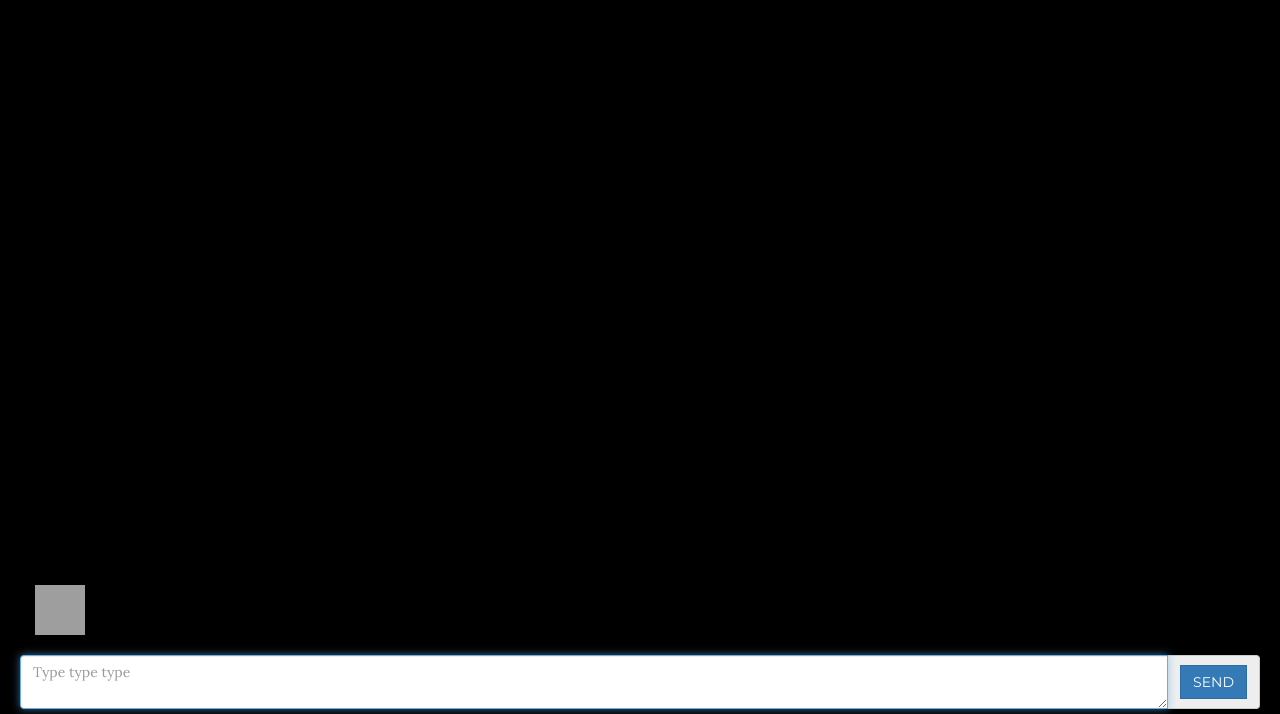
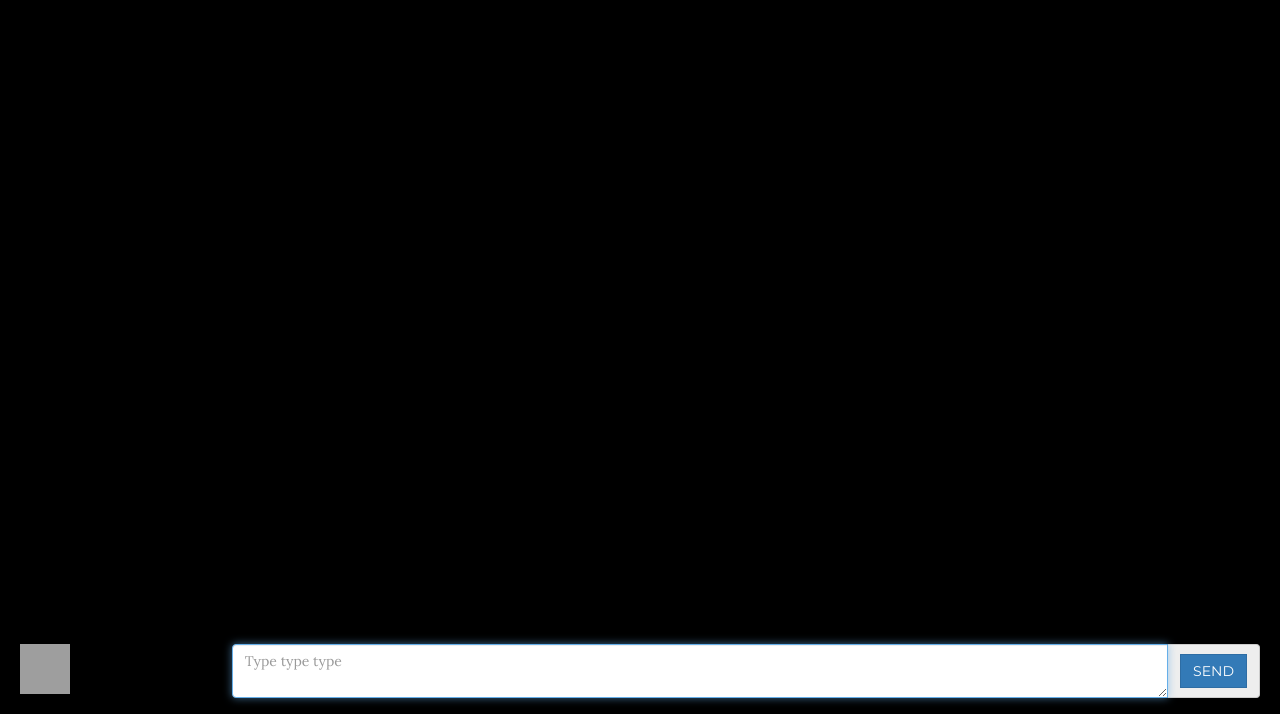
Before and after one commit to politeauthority/ChatSec, a Flask app: page /chat in a window 1280 px wide. Shown: the part 86-800 px from the top of the page. Run offline with Flask 2, Linux system fonts and the light colour scheme; the visitor is signed in with stand-in values (Sample User, id 1); some libraries are stand-ins or nearby versions; grey boxes are pictures that could not be loaded.

Commit message:
Cleaning up some of the chat window

```diff
--- a/app/static/css/main.css
+++ b/app/static/css/main.css
@@ -50,14 +50,17 @@ html,body{
 .typing {
     border-bottom:0px !important;
 }
+
 .no_break_above {
     margin-top:0 !important;
     padding-top:0 !important;
     border-top: 0 !important;
+    line-height: .8;
 }
 .no_break_below {
     margin-bottom:0 !important;
     padding-bottom:0 !important;
+
 }
 #text_box{
     bottom:0px;
--- a/app/templates/chat.html
+++ b/app/templates/chat.html
@@ -36,21 +36,9 @@
 
     <section id="chat_window" class="container-fluid">
         <div class="row">
-            <!-- Chat Users # Non existant functionality currently :/ -->
-            <div class="col-xs-12 col-md-3 hidden-sm hidden-xs">
-                <!--
-                <h3>Users</h3>
-                <ul id="user_list">
-                    <li>
-                        <img class="user-image" src="/static/imgs/avatars/white/{{avatar}}">
-                        You
-                    </li>
-                </ul>
-                -->
-            </div>
 
             <!-- Chat Content -->
-            <div class="col-xs-12 col-md-8">
+            <div class="col-xs-12 col-sm-12 col-md-8">
                 <ul id="chat">
                     <li class="row typing" data-user="" data-date="">
                         <div class="col-sm-1 col-md-1 user_image">
@@ -69,12 +57,10 @@
 
         <!-- Chat TextBox -->
         <div id="text_box" class="row">
-            <div class="col-md-8 hidden-sm hidden-xs form-group form-group-lg">
-                <label class="col-sm-1 control-label" for="formGroupInputLarge">
-                    <img height="50" width="50" src="/static/imgs/avatars/white/{{avatar}}">
-                </label>
+            <div class="col-md-2 hidden-sm hidden-xs form-group form-group-lg">
+                <img height="50" width="50" src="/static/imgs/avatars/white/{{avatar}}">
             </div>
-            <div class="col-xs-12">
+            <div class="col-xs-12 col-md-10" >
                 <div class="input-group">
                     <textarea id="textbox" class="form-control" type="text" id="formGroupInputLarge" placeholder="Type type type"></textarea>
                     <div class="input-group-addon">
--- a/app/templates/msg.html
+++ b/app/templates/msg.html
@@ -1,4 +1,4 @@
-<li class="row" data-user="{{user_name}}" data-date="{{sent}}" data-type="{{data_type}}">
+<li class="row " data-user="{{user_name}}" data-date="{{sent}}" data-type="{{data_type}}">
     <div class="col-sm-1 col-md-1 user_image_container">
         <img class="img-responsive user_image" src="/static/imgs/avatars/black/{{avatar}}">
     </div>
```
